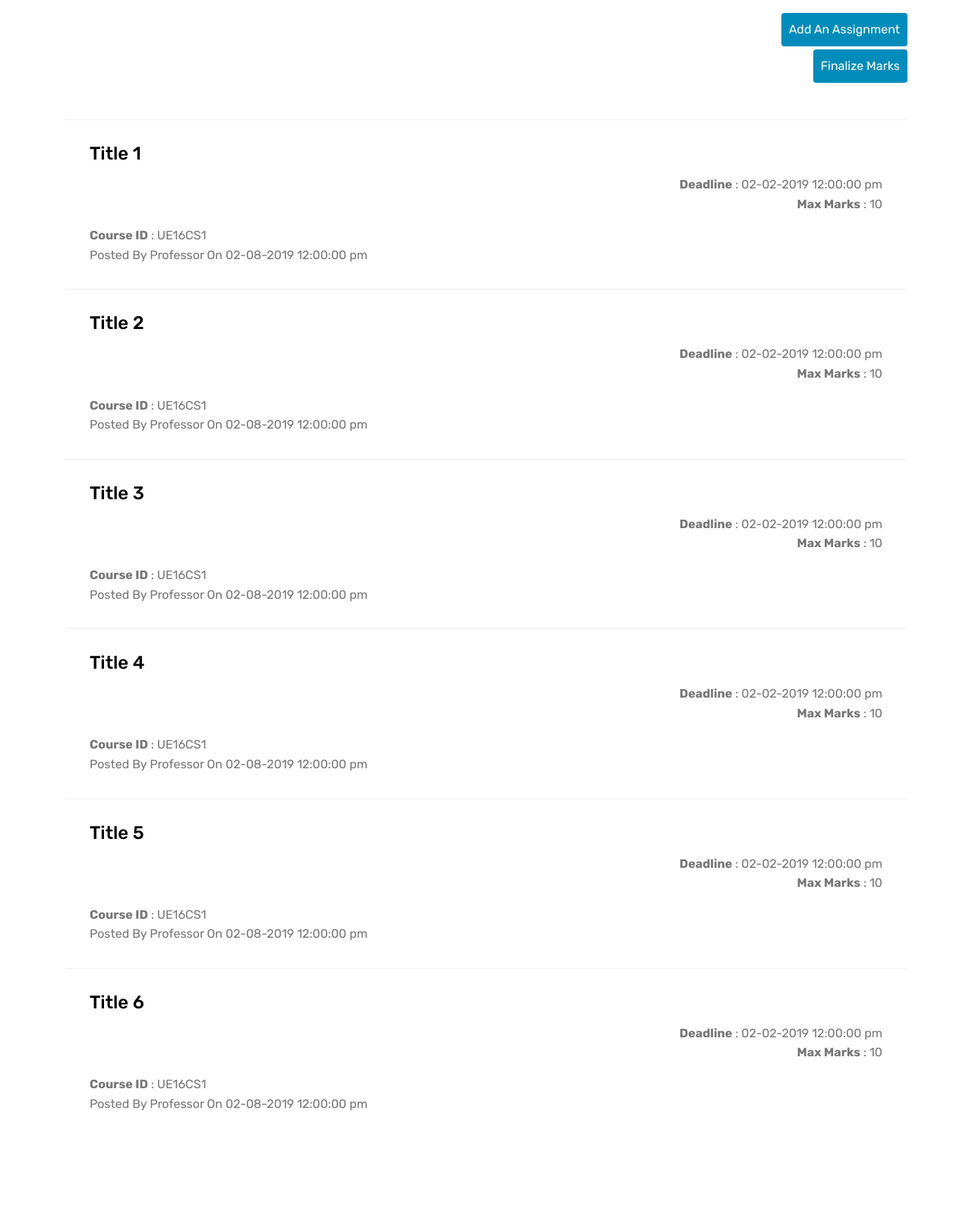
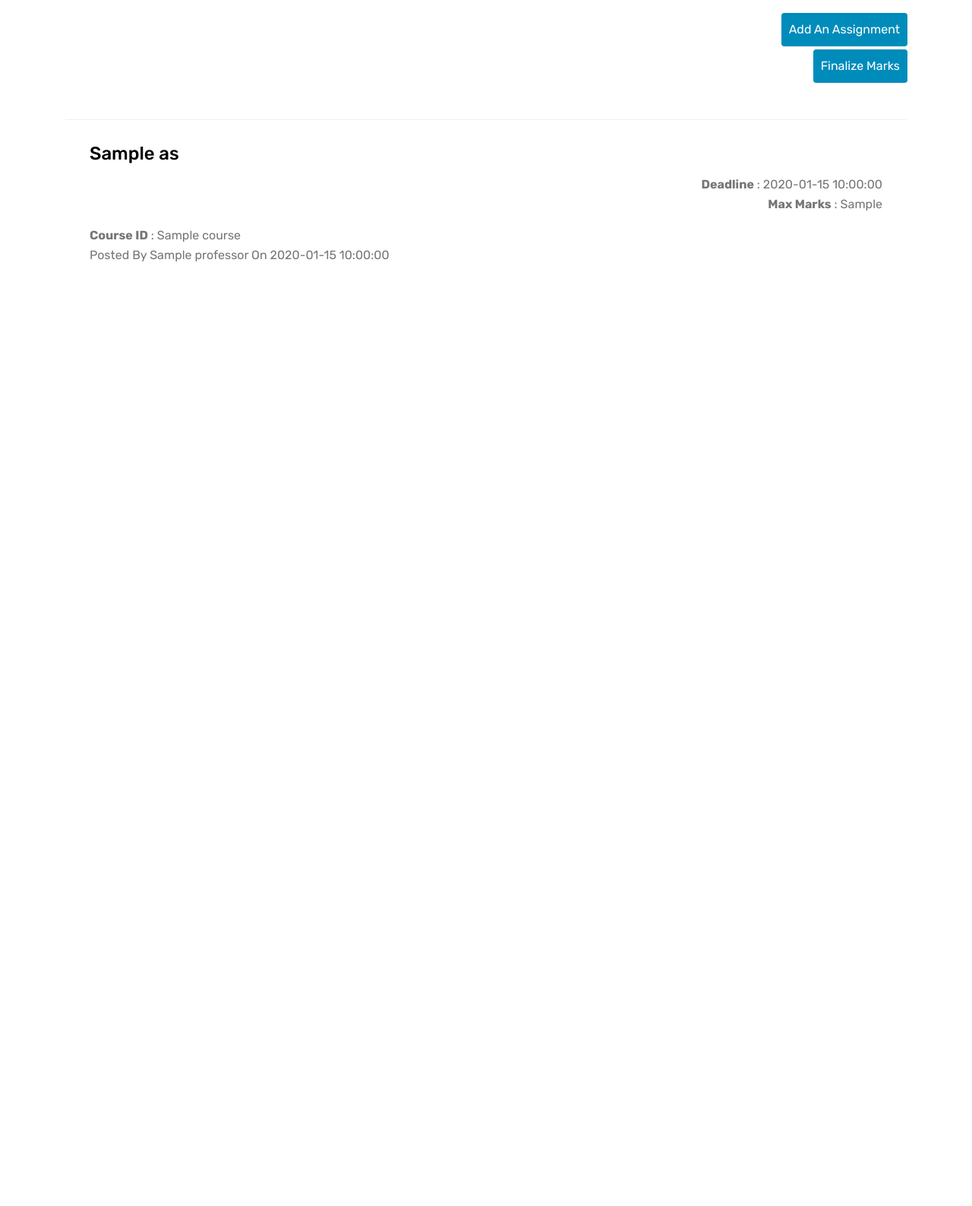
Before and after one commit to Yalagach/WISE, a Flask app: template templates/teachers/list.html in a window 1280 px wide. Shown: the part 187-1774 px from the top of the page at 76% size. After the commit the page ends 531 px from the top, so only its background shows below. Run offline with Flask 2, Linux system fonts and the light colour scheme; the template is opened without the code that fills it: most values are stand-ins (such as "Sample title", 1, 10 or a date in 2020); some libraries are stand-ins or nearby versions.

Commit message:
assignment list teachers

```diff
--- a/app.py
+++ b/app.py
@@ -1,11 +1,70 @@
 from flask import Flask,request,render_template
+import azure.cosmos.cosmos_client as cosmos_client
+config = {
+    'ENDPOINT': 'https://pes.documents.azure.com:443/',
+    'PRIMARYKEY': 'AtZKUUeFCbpfaJpfVgLuua4hwlccrx8jTrenMwixuDQpbt9QVbKuZcWBiVG64vOw3OfUYwJAlrTgSzQIgxOBuQ==',
+    'DATABASE': 'pes'
+}
+# Initialize the Cosmos client
+client = cosmos_client.CosmosClient(url_connection=config['ENDPOINT'], auth={
+                                    'masterKey': config['PRIMARYKEY']})
+students=client.ReadContainer('dbs/pes/colls/students')['_self']
+teachers=client.ReadContainer('dbs/pes/colls/teachers')['_self']
+tc=client.ReadContainer('dbs/pes/colls/tc')['_self']
+assignments=client.ReadContainer('dbs/pes/colls/assignments')['_self']
+student_tc=client.ReadContainer('dbs/pes/colls/student_tc')['_self']
+courses=client.ReadContainer('dbs/pes/colls/courses')['_self']
 app = Flask(__name__)
 
 @app.route('/')
-def index():
-   return render_template('teachers/list.html')
+def list_assignments():
+	list_tc=client.QueryItems(	tc,
+					"SELECT * FROM server s WHERE s.teacher_id = 't_1'",
+					{'enableCrossPartitionQuery':True}
+				   )
+	name=[i['name'] for i in client.QueryItems(	teachers,
+					"SELECT s.name FROM server s WHERE s.teacher_id = 't_1'",
+					{'enableCrossPartitionQuery':True}
+				   )][0]
+	ar=list()
+
+	for i in list_tc:
+		ar.append(i['tc_id'])
+	st='\',\''.join(ar)
+	print(st)
+	list_ass = client.QueryItems(	assignments,
+					"SELECT * FROM server s WHERE s.posted_by_to in (\'"+st+"\')",
+					{'enableCrossPartitionQuery':True}
+				   )
+	for item in list_ass:
+		print(item["heading"])
+	passer=[]
+	for item in iter(list_ass):
+		course =[i['course_id'] for i in client.QueryItems(	tc,
+					"SELECT s.course_id FROM server s WHERE s.tc_id=\'"+item['posted_by_to']+"\'",
+					{'enableCrossPartitionQuery':True}
+				   )][0]
+		cname=[i['name'] for i in client.QueryItems(	courses,
+					"SELECT s.name FROM server s WHERE s.course_id=\'"+course+"\'",
+					{'enableCrossPartitionQuery':True}
+				   )][0]
+
+		passer.append({
+			'assignment_id' : item['assignment_id'],
+			'heading' : item['heading'],
+			'deadline' :item['deadline'],
+			'max_marks' : item['max_marks'],
+			'posted_on' : item['posted_on'],
+			'professor' : name,
+			'course' : course+' '+cname
+		})
+	print(passer)
+	return render_template('teachers/list.html',arg=passer,len=len(passer))
 @app.route('/s')
 def stud():
    return render_template('students/assignment_list.html')
+@app.route('/assignment/a_1')
+def s():
+	return "eh"
 if __name__ == '__main__':
    app.run(debug = True)
--- a/templates/teachers/list.html
+++ b/templates/teachers/list.html
@@ -86,101 +86,23 @@
                 <a href="../finalize_assignment_marks/finalize_assignment_marks.html"><button class="mbr-fonts-style m-0 display-7 adda" style="float: right;"><span class ="spa">Finalize Marks </span></button></a>
             </div>
             <!--Card-1-->
+            {%for ass in arg%}
               <div class="card px-3 col-12" >
                   <div class="card-wrapper media-container-row media-container-row" >
                       <div class="card-box">
                           <div class="top-line pb-3">
-                            <a href="../view_assignment/view_assignment.html" style="color: black;width:100%;"><h4 class="card-title mbr-fonts-style display-5">Title 1</h4></a>
+                              <a href="assignment/{{ ass['assignment_id'] }}" style="color: black;width:100%;"><h4 class="card-title mbr-fonts-style display-5">{{ ass['heading'] }}</h4></a>
 
                           </div>
-                        <p class="mbr-text cost mbr-fonts-style display-7"><strong>Deadline</strong> : 02-02-2019 12:00:00 pm<br><strong>Max Marks</strong> : 10
+                          <p class="mbr-text cost mbr-fonts-style display-7"><strong>Deadline</strong> : {{ ass['deadline'] }}<br><strong>Max Marks</strong> : {{ ass['max_marks'] }}
                               </p>
                               <p class="mbr-text mbr-fonts-style m-0 b-descr display-7"><strong>
-                                Course ID</strong> : UE16CS1<br>Posted By Professor On 02-08-2019 12:00:00 pm
+                                  Course ID</strong> : {{ ass['course'] }}<br>Posted By {{ ass['professor'] }} On {{ ass['posted_on'] }}
                               </p>
                       </div>
                   </div>
               </div>
-            <!--Card-2-->
-            <div class="card px-3 col-12"  >
-                <div class="card-wrapper media-container-row media-container-row">
-                    <div class="card-box">
-                        <div class="top-line pb-3">
-                            <a href="../view_assignment/view_assignment.html" style="color: black;width:100%;"><h4 class="card-title mbr-fonts-style display-5">Title 2</h4></a>
-
-                        </div>
-                        <p class="mbr-text cost mbr-fonts-style display-7"><strong>Deadline</strong> : 02-02-2019 12:00:00 pm<br><strong>Max Marks</strong> : 10
-                            </p>
-                            <p class="mbr-text mbr-fonts-style m-0 b-descr display-7"><strong>
-                                Course ID</strong> : UE16CS1<br>Posted By Professor On 02-08-2019 12:00:00 pm
-                            </p>
-                    </div>
-                </div>
-            </div>
-            <!--Card-3-->
-            <div class="card px-3 col-12" >
-                <div class="card-wrapper media-container-row media-container-row">
-                    <div class="card-box">
-                        <div class="top-line pb-3">
-                            <a href="../view_assignment/view_assignment.html" style="color: black;width:100%;"><h4 class="card-title mbr-fonts-style display-5">Title 3</h4></a>
-
-                        </div>
-                        <p class="mbr-text cost mbr-fonts-style display-7"><strong>Deadline</strong> : 02-02-2019 12:00:00 pm<br><strong>Max Marks</strong> : 10
-                            </p>
-                            <p class="mbr-text mbr-fonts-style m-0 b-descr display-7"><strong>
-                                Course ID</strong> : UE16CS1<br>Posted By Professor On 02-08-2019 12:00:00 pm
-                            </p>
-                    </div>
-                </div>
-            </div>
-            <!--Card-4-->
-            <div class="card px-3 col-12" >
-                <div class="card-wrapper media-container-row media-container-row">
-                    <div class="card-box">
-                        <div class="top-line pb-3">
-                            <a href="../view_assignment/view_assignment.html" style="color: black;width:100%;"><h4 class="card-title mbr-fonts-style display-5">Title 4</h4></a>
-
-                        </div>
-                        <p class="mbr-text cost mbr-fonts-style display-7"><strong>Deadline</strong> : 02-02-2019 12:00:00 pm<br><strong>Max Marks</strong> : 10
-                            </p>
-                            <p class="mbr-text mbr-fonts-style m-0 b-descr display-7"><strong>
-                                Course ID</strong> : UE16CS1<br>Posted By Professor On 02-08-2019 12:00:00 pm
-                            </p>
-                    </div>
-                </div>
-            </div>
-            <!--Card-5-->
-            <div class="card px-3 col-12" >
-                <div class="card-wrapper media-container-row media-container-row">
-                    <div class="card-box">
-                        <div class="top-line pb-3">
-                            <a href="../view_assignment/view_assignment.html" style="color: black;width:100%;"><h4 class="card-title mbr-fonts-style display-5">Title 5</h4></a>
-
-                        </div>
-                        <p class="mbr-text cost mbr-fonts-style display-7"><strong>Deadline</strong> : 02-02-2019 12:00:00 pm<br><strong>Max Marks</strong> : 10
-                            </p>
-                            <p class="mbr-text mbr-fonts-style m-0 b-descr display-7"><strong>
-                                Course ID</strong> : UE16CS1<br>Posted By Professor On 02-08-2019 12:00:00 pm
-                            </p>
-                    </div>
-                </div>
-            </div>
-            <!--Card-6-->
-            <div class="card px-3 col-12" >
-                <div class="card-wrapper media-container-row media-container-row">
-                    <div class="card-box">
-                        <div class="top-line pb-3">
-                            <a href="../view_assignment/view_assignment.html" style="color: black;width:100%;"><h4 class="card-title mbr-fonts-style display-5">Title 6</h4></a>
-
-                        </div>
-                        <p class="mbr-text cost mbr-fonts-style display-7"><strong>Deadline</strong> : 02-02-2019 12:00:00 pm<br><strong>Max Marks</strong> : 10
-                            </p>
-                            <p class="mbr-text mbr-fonts-style m-0 b-descr display-7"><strong>
-                                Course ID</strong> : UE16CS1<br>Posted By Professor On 02-08-2019 12:00:00 pm
-                            </p>
-                    </div>
-                </div>
-            </div>
+            {%endfor%}
         </div>
     </div>
 </section>
```
Lines whose indentation alone changed are shown as unchanged.
